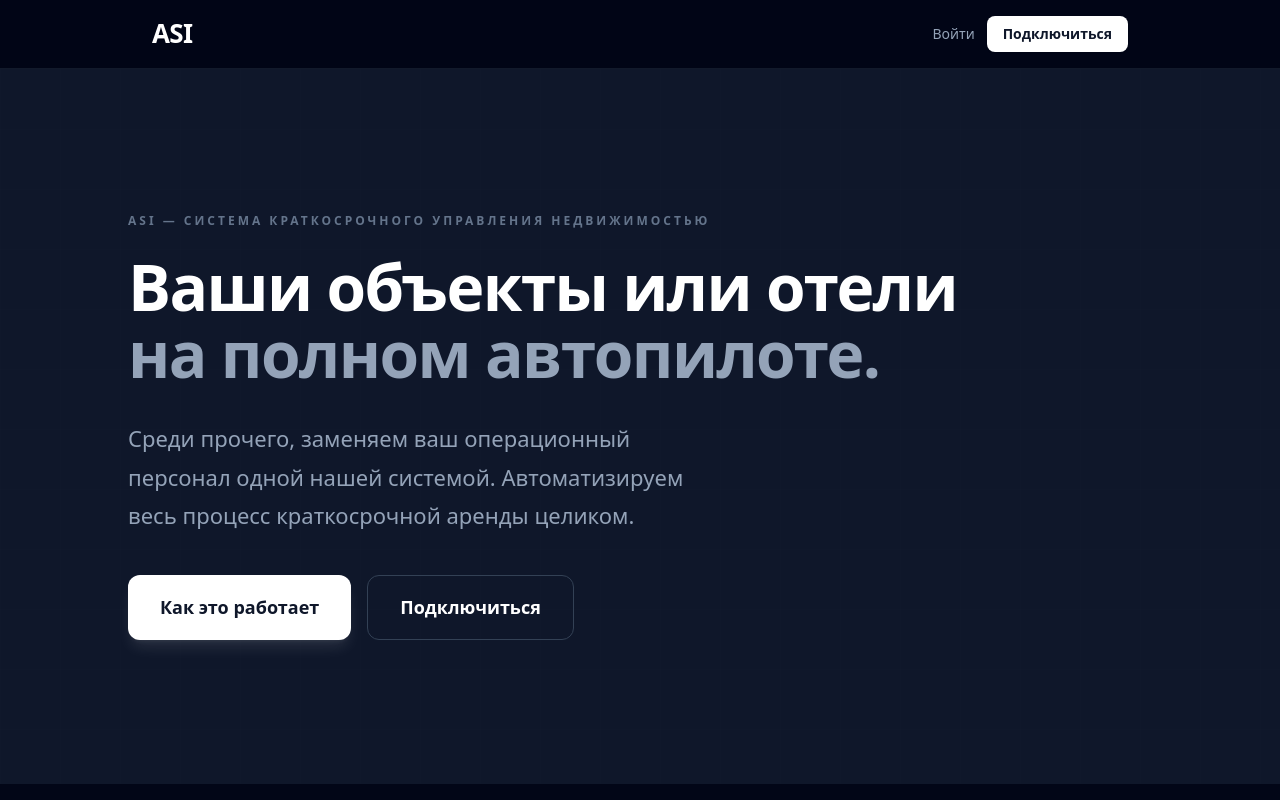
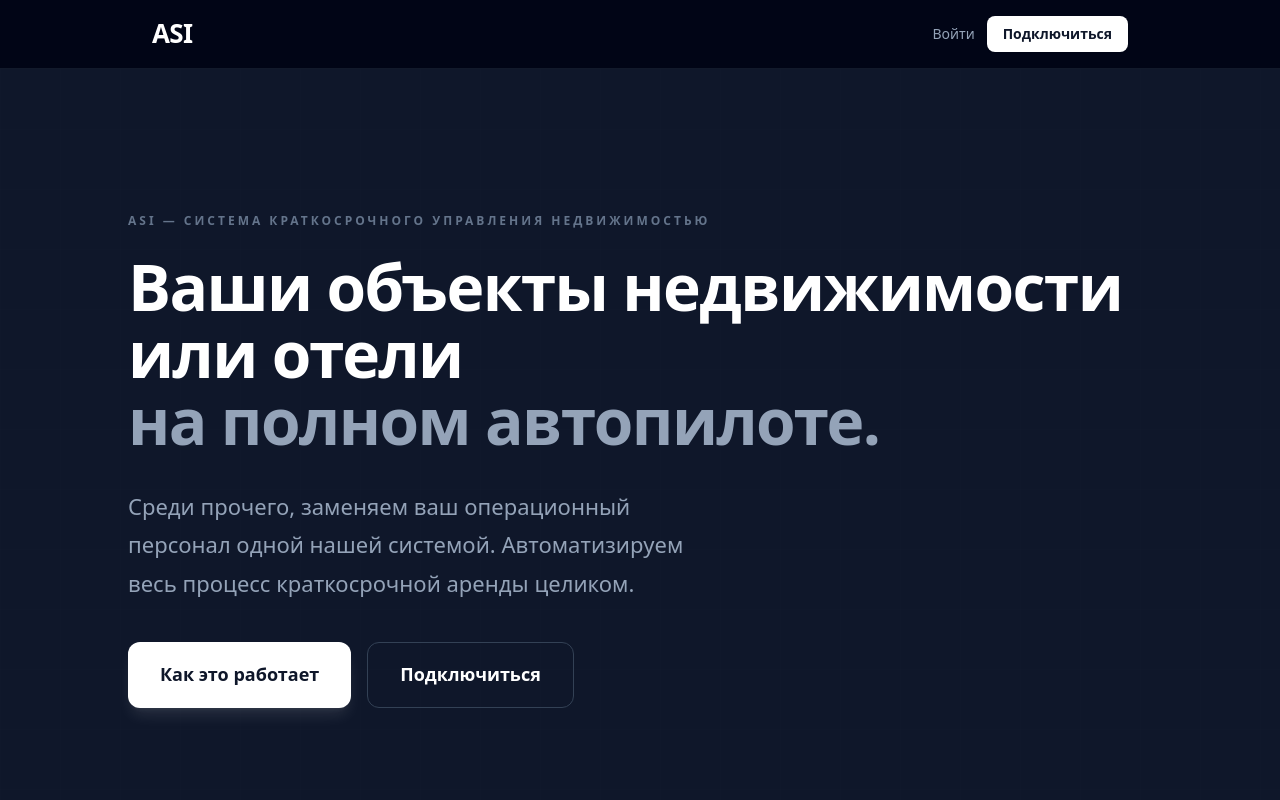
Before and after one commit to ASI-integration/asi-landing, a Next.js app: page / in a window 1280 px wide. Shown: the top 800 px of the page. Built offline with nearby package versions, Linux system fonts and the light colour scheme; no server answers.

Commit message:
Update hero heading: add недвижимости

```diff
--- a/src/app/page.tsx
+++ b/src/app/page.tsx
@@ -82,7 +82,7 @@ export default function Home() {
               ASI — Система краткосрочного управления недвижимостью
             </p>
             <h1 className="text-4xl sm:text-5xl lg:text-6xl font-bold text-white tracking-tight leading-tight">
-              Ваши объекты или отели
+              Ваши объекты недвижимости или отели
               <br />
               <span className="text-slate-400">на полном автопилоте.</span>
             </h1>
```
